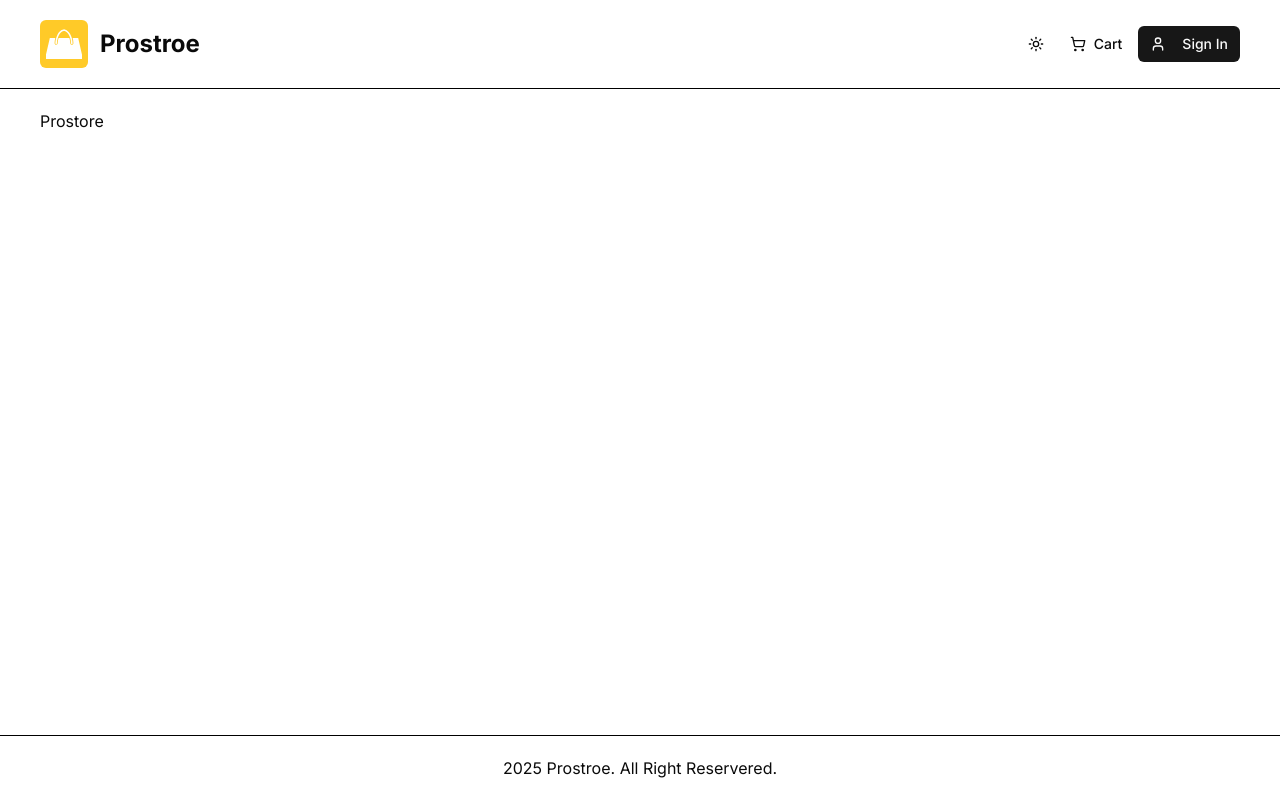
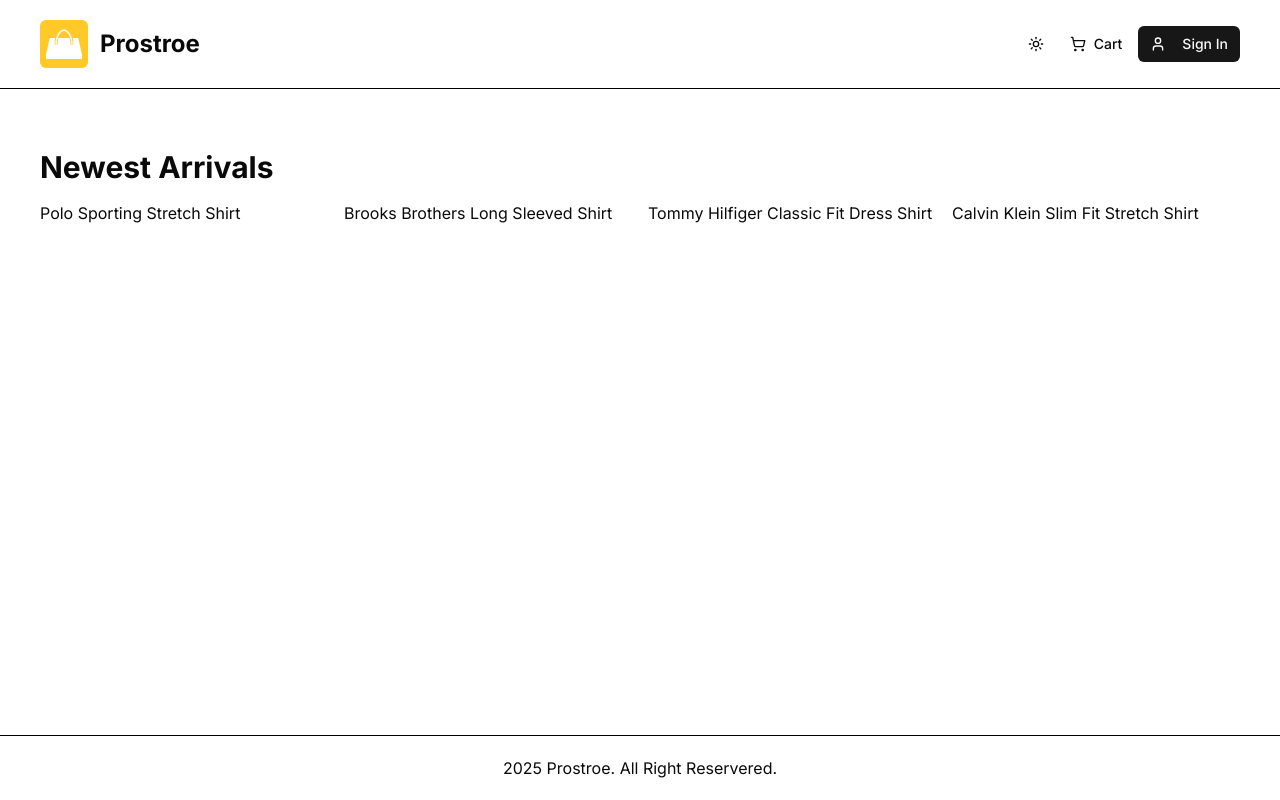
Before and after one commit to fahimhasandev/eCommerce-nextjs, a Next.js app: page / in a window 1280 px wide. Built offline with nearby package versions, Linux system fonts and the light colour scheme; no server answers.

Commit message:
Sample products and product list

```diff
--- a/app/(root)/page.tsx
+++ b/app/(root)/page.tsx
@@ -1,9 +1,10 @@
-export const metadata = {
-  title: "Home",
-};
+import ProductList from "@/components/product/product";
+import sampleData from "@/db/sample-data";
 
 const Homepage = () => {
-  return <h1>Prostore</h1>;
+  return (
+    <ProductList title="Newest Arrivals" data={sampleData.products} limit={4} />
+  );
 };
 
 export default Homepage;
--- /dev/null
+++ b/components/product/product.tsx
@@ -0,0 +1,29 @@
+const ProductList = ({
+  title,
+  data,
+  limit,
+}: {
+  title?: string;
+  data: any;
+  limit?: number;
+}) => {
+  const limitedData = limit ? data.slice(0, limit) : data;
+  return (
+    <div className="my-10">
+      <h2 className="h2-bold mb-4">{title}</h2>
+      {data.length > 0 ? (
+        <div className="grid grid-cols-1 sm:grid-cols-2 md:grid-cols-3 lg:grid-cols-4 gap-4">
+          {limitedData.map((product: any) => (
+            <div key={product.name}>{product.name}</div>
+          ))}
+        </div>
+      ) : (
+        <div>
+          <p>No Products Found</p>
+        </div>
+      )}
+    </div>
+  );
+};
+
+export default ProductList;
--- /dev/null
+++ b/db/sample-data.ts
@@ -0,0 +1,108 @@
+const sampleData = {
+  products: [
+    {
+      name: 'Polo Sporting Stretch Shirt',
+      slug: 'polo-sporting-stretch-shirt',
+      category: "Men's Dress Shirts",
+      description: 'Classic Polo style with modern comfort',
+      images: [
+        '/images/sample-products/p1-1.jpg',
+        '/images/sample-products/p1-2.jpg',
+      ],
+      price: 59.99,
+      brand: 'Polo',
+      rating: 4.5,
+      numReviews: 10,
+      stock: 5,
+      isFeatured: true,
+      banner: 'banner-1.jpg',
+    },
+    {
+      name: 'Brooks Brothers Long Sleeved Shirt',
+      slug: 'brooks-brothers-long-sleeved-shirt',
+      category: "Men's Dress Shirts",
+      description: 'Timeless style and premium comfort',
+      images: [
+        '/images/sample-products/p2-1.jpg',
+        '/images/sample-products/p2-2.jpg',
+      ],
+      price: 85.9,
+      brand: 'Brooks Brothers',
+      rating: 4.2,
+      numReviews: 8,
+      stock: 10,
+      isFeatured: true,
+      banner: 'banner-2.jpg',
+    },
+    {
+      name: 'Tommy Hilfiger Classic Fit Dress Shirt',
+      slug: 'tommy-hilfiger-classic-fit-dress-shirt',
+      category: "Men's Dress Shirts",
+      description: 'A perfect blend of sophistication and comfort',
+      images: [
+        '/images/sample-products/p3-1.jpg',
+        '/images/sample-products/p3-2.jpg',
+      ],
+      price: 99.95,
+      brand: 'Tommy Hilfiger',
+      rating: 4.9,
+      numReviews: 3,
+      stock: 0,
+      isFeatured: false,
+      banner: null,
+    },
+    {
+      name: 'Calvin Klein Slim Fit Stretch Shirt',
+      slug: 'calvin-klein-slim-fit-stretch-shirt',
+      category: "Men's Dress Shirts",
+      description: 'Streamlined design with flexible stretch fabric',
+      images: [
+        '/images/sample-products/p4-1.jpg',
+        '/images/sample-products/p4-2.jpg',
+      ],
+      price: 39.95,
+      brand: 'Calvin Klein',
+      rating: 3.6,
+      numReviews: 5,
+      stock: 10,
+      isFeatured: false,
+      banner: null,
+    },
+    {
+      name: 'Polo Ralph Lauren Oxford Shirt',
+      slug: 'polo-ralph-lauren-oxford-shirt',
+      category: "Men's Dress Shirts",
+      description: 'Iconic Polo design with refined oxford fabric',
+      images: [
+        '/images/sample-products/p5-1.jpg',
+        '/images/sample-products/p5-2.jpg',
+      ],
+      price: 79.99,
+      brand: 'Polo',
+      rating: 4.7,
+      numReviews: 18,
+      stock: 6,
+      isFeatured: false,
+      banner: null,
+    },
+    {
+      name: 'Polo Classic Pink Hoodie',
+      slug: 'polo-classic-pink-hoodie',
+      category: "Men's Sweatshirts",
+      description: 'Soft, stylish, and perfect for laid-back days',
+      images: [
+        '/images/sample-products/p6-1.jpg',
+        '/images/sample-products/p6-2.jpg',
+      ],
+      price: 99.99,
+      brand: 'Polo',
+      rating: 4.6,
+      numReviews: 12,
+      stock: 8,
+      isFeatured: true,
+      banner: null,
+    },
+  ],
+};
+
+export default sampleData;
```
